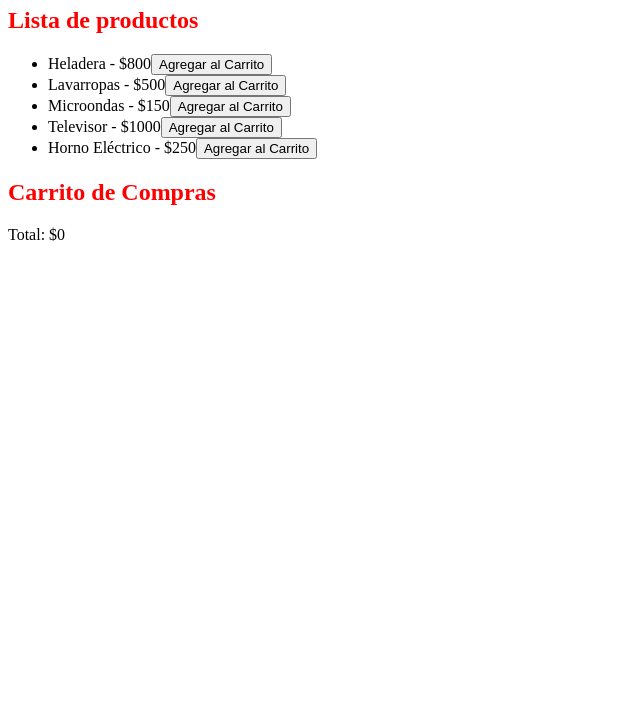
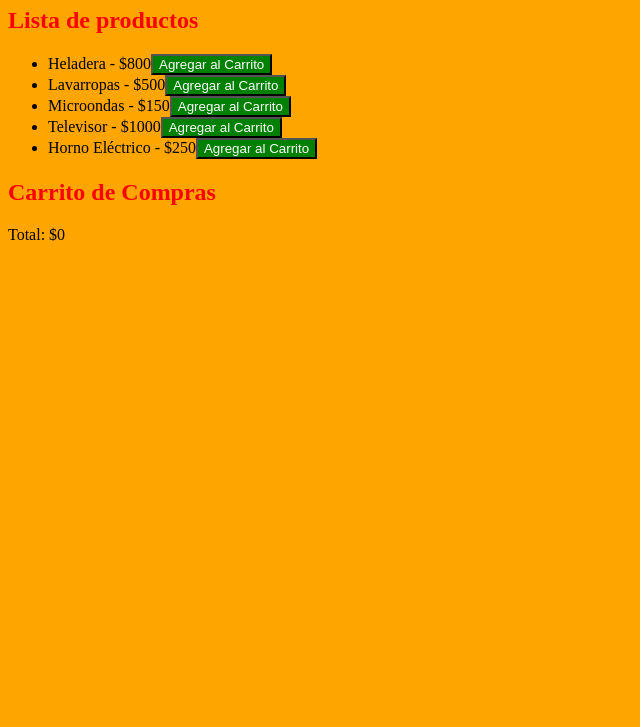
Before and after one commit to lucasradicci/Tu-ElectroHogar-RADICCI, a plain HTML site: page index.html in a window 1280 px wide. Shown: the part 73-800 px from the top of the page, without its empty margins (0-640 px from the left). Drawn offline with Linux system fonts and the light colour scheme.

Commit message:
aplique nuevos estilos para el boton de agregar al carrito y eliminar

```diff
--- a/styles.css
+++ b/styles.css
@@ -1,6 +1,6 @@
 
-header{
-    background-color: beige;
+body{
+    background-color: orange;
 }
 h1{
     color: blue;
@@ -10,6 +10,10 @@ h2{
     color: red;
 }
 
+button{
+    background-color:green;
+    color: white;
+}
 .oculto{
     display: none;
 }
```
